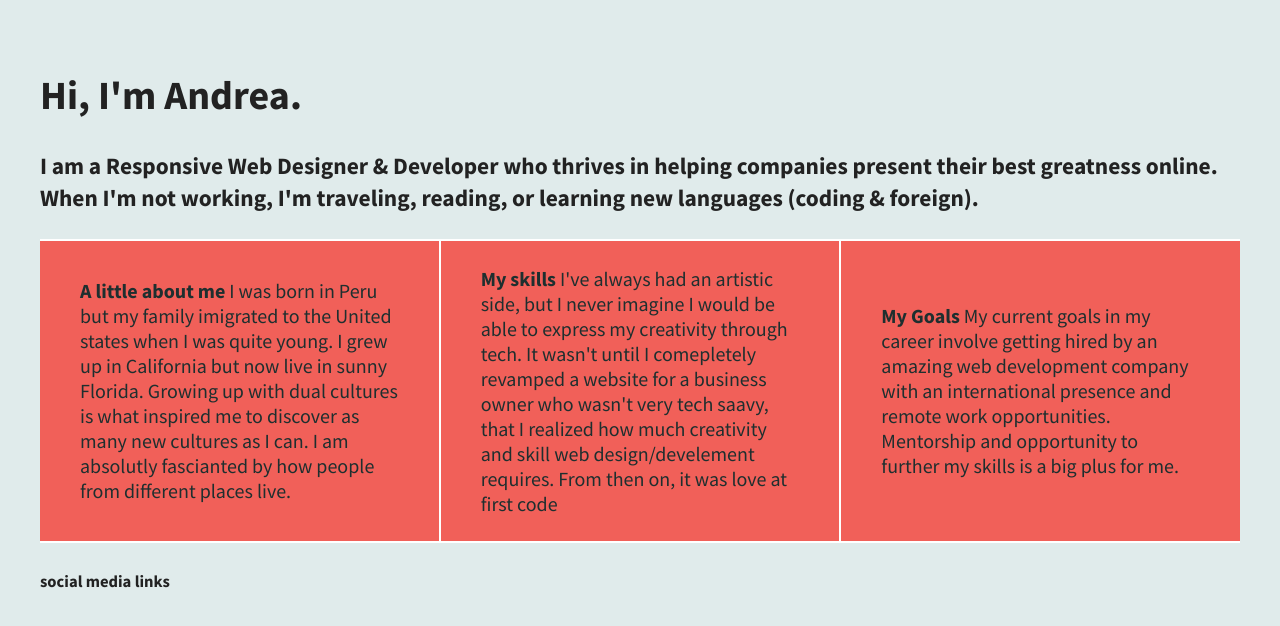
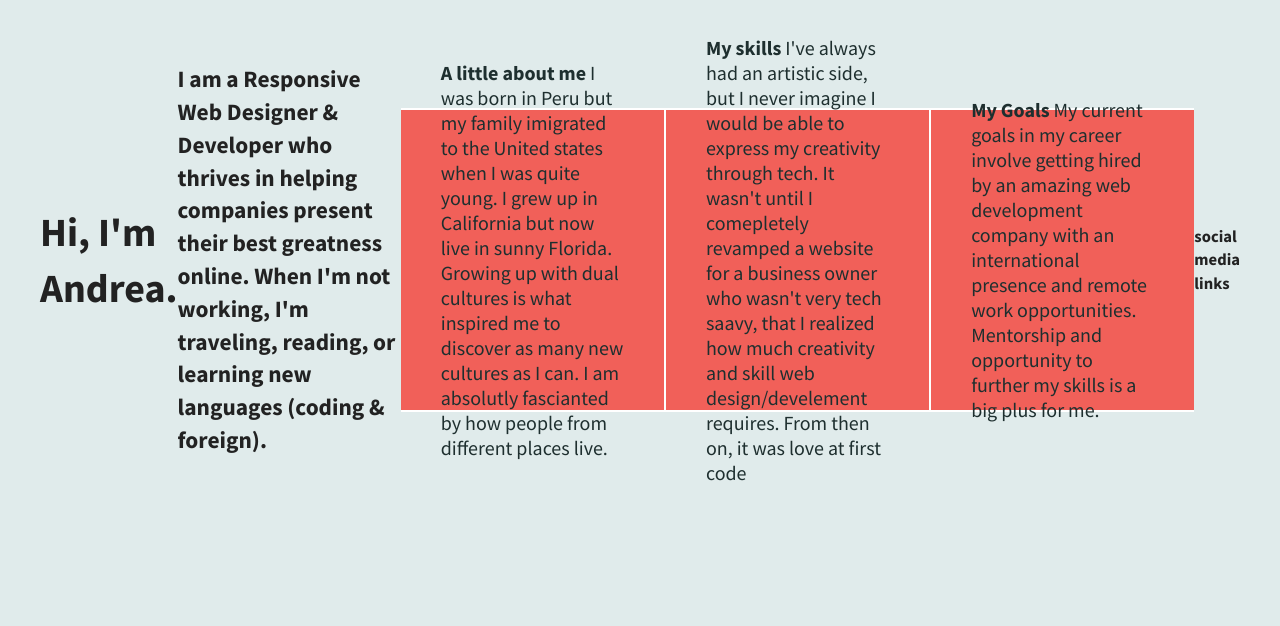
Before and after one commit to andreahm96/flexbox-practice-4, a plain HTML site: page index.html in a window 1280 px wide. Drawn offline with nearby package versions, Linux system fonts and the light colour scheme.

Commit message:
added flex container

```diff
--- a/css/main.css
+++ b/css/main.css
@@ -106,6 +106,19 @@ body {
   padding: 2em;
   font-size: 1.25em;
   height: 100%;
+}
+
+.flex-container{
+  display: flex;
+  justify-content: center;
+  align-items: center;
+}
+header,
+footer,
+main {
+  display: flex;
+  justify-content: center;
+  align-items: center;
 }
 
 .wrapper {
--- a/index.html
+++ b/index.html
@@ -20,12 +20,13 @@
         <!--[if lt IE 8]>
             <p class="browserupgrade">You are using an <strong>outdated</strong> browser. Please <a href="http://browsehappy.com/">upgrade your browser</a> to improve your experience.</p>
         <![endif]-->
+    <section class="flex-container">
       <header>
        <h1> Hi, I'm Andrea. </h1>
-     </header>
-     <main>
-       <h3>I am a Responsive Web Designer & Developer who thrives in helping companies present their best greatness online. When I'm not working, I'm traveling, reading, or learning new languages (coding & foreign).</h3>
-     </main>
+      </header>
+      <main>
+        <h3>I am a Responsive Web Designer & Developer who thrives in helping companies present their best greatness online. When I'm not working, I'm traveling, reading, or learning new languages (coding & foreign).</h3>
+      </main>
         <section class="wrapper">
             <div class="div-1">
                 <p><span>A little about me </span> I was born in Peru but my family imigrated to the United states when I was quite young. I grew up in California but now live in sunny Florida. Growing up with dual cultures is what inspired me to discover as many new cultures as I can. I am absolutly fascianted by how people from different places live. </p>
@@ -40,7 +41,7 @@
       <footer>
         <h5> social media links </h5>
       </footer>
-
+    </section>
         <script src="https://ajax.googleapis.com/ajax/libs/jquery/1.11.3/jquery.min.js"></script>
         <script>window.jQuery || document.write('<script src="js/vendor/jquery-1.11.3.min.js"><\/script>')</script>
         <script src="js/plugins.js"></script>
```
